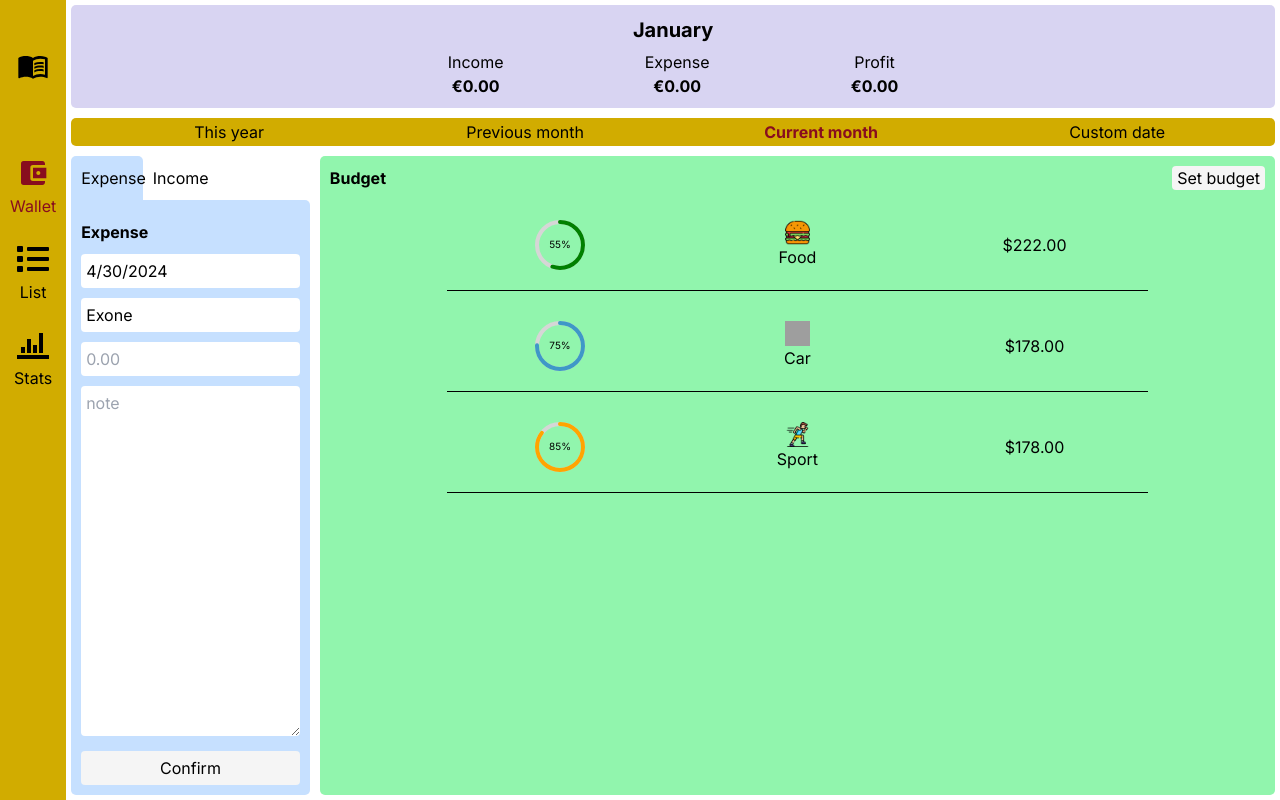
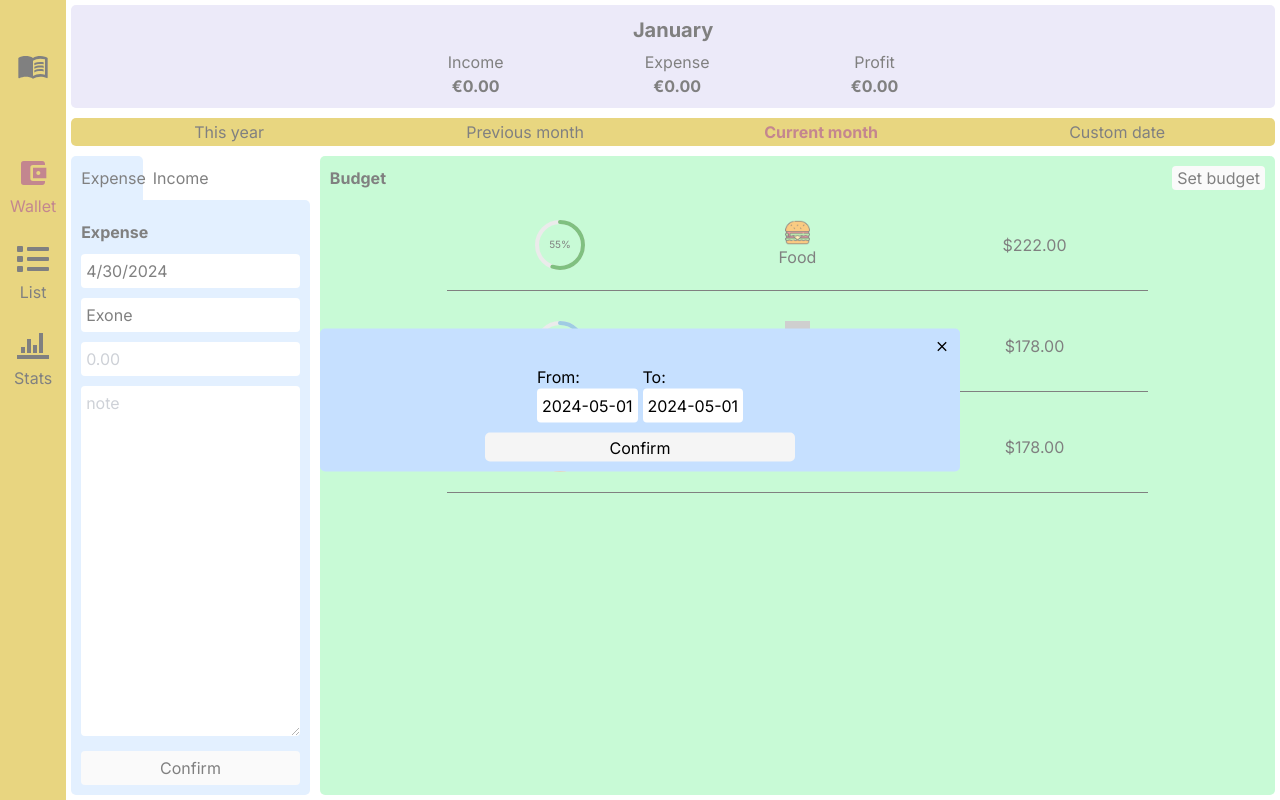
Before and after one commit to eimuciu/cash-tracker, a Next.js app: page / in a window 1280 px wide. Built offline with nearby package versions, Linux system fonts and the light colour scheme; grey boxes are pictures that could not be loaded.

Commit message:
Creating date picker

```diff
--- a/src/app/components/layoutWrapper/dateSeperator/index.tsx
+++ b/src/app/components/layoutWrapper/dateSeperator/index.tsx
@@ -5,6 +5,9 @@ import 'swiper/css';
 import 'swiper/css/navigation';
 import './style.css';
 import { useThemeContext } from '@/app/store/themeStore';
+import Modal from '../../modal';
+import useModal from '../../modal/useModal';
+import DatePicker from '../../pages/home/dataInflow/datepicker';
 
 export default function DateSeperator() {
   const [slideUnits, setSlideUnits] = React.useState<number>(1);
@@ -14,6 +17,8 @@ export default function DateSeperator() {
   const [activeSlide, setActiveSlide] = React.useState<string>('Current month');
 
   const { themeColorsList }: any = useThemeContext();
+  const { showModal, settingName, handleSettingClick, handleCloseModal } =
+    useModal();
 
   React.useEffect(() => {
     const resizeHandler = (e: any) => {
@@ -66,10 +71,32 @@ export default function DateSeperator() {
 
   const handleFilterSelection = (filter: string) => {
     setActiveSlide(filter);
+    if (filter === 'Custom date') {
+      handleSettingClick('Custom date');
+    }
   };
 
   return (
     <>
+      <Modal
+        header={settingName}
+        showModal={true}
+        closeModal={handleCloseModal}
+      >
+        <div className="flex gap-[5px]">
+          <div>
+            From:
+            <DatePicker dateValue={'2024-05-01'} setDateValue={() => {}} />
+          </div>
+          <div>
+            To:
+            <DatePicker dateValue={'2024-05-01'} setDateValue={() => {}} />
+          </div>
+        </div>
+        <div className="w-[50%] bg-[#F5F5F5] text-center rounded-[5px] py-[2.5px]">
+          <button className="w-[100%] h-[100%]">Confirm</button>
+        </div>
+      </Modal>
       <Swiper
         ref={swiperRef}
         slidesPerView={slideUnits}
```
